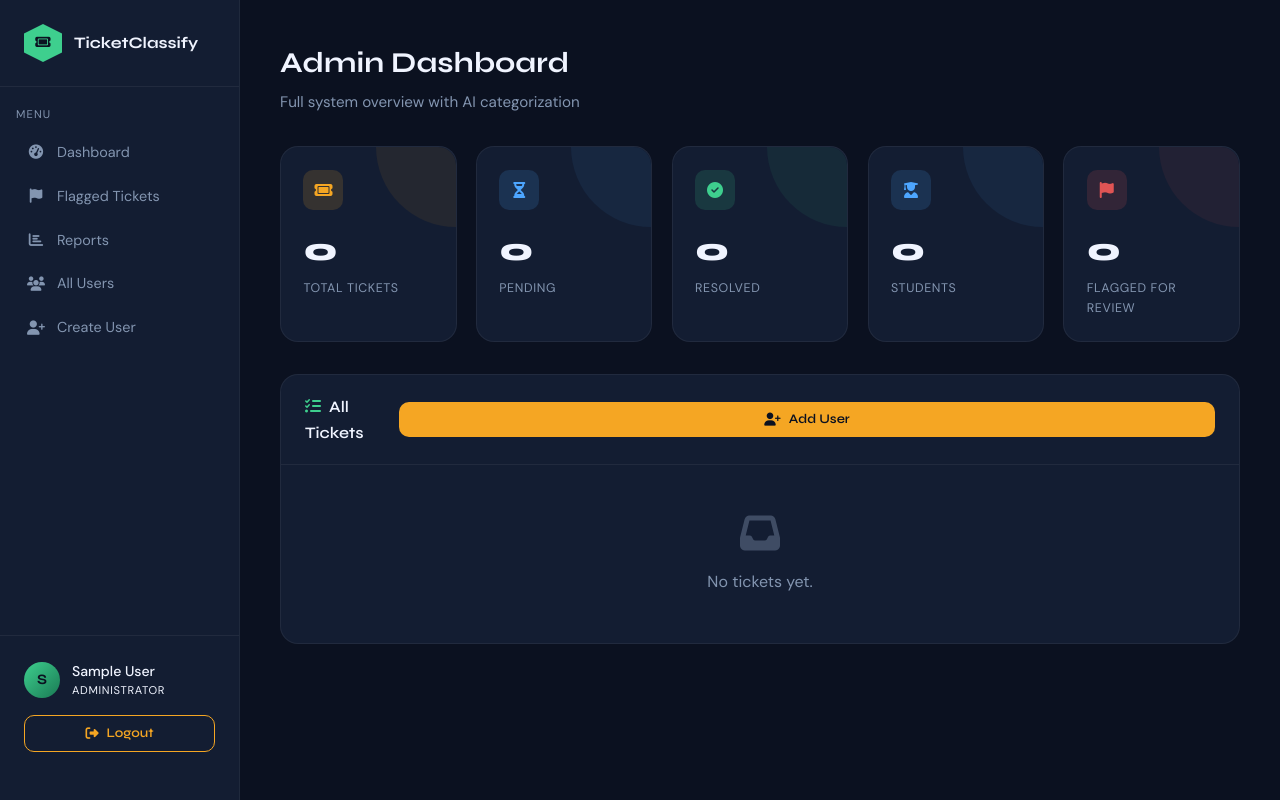
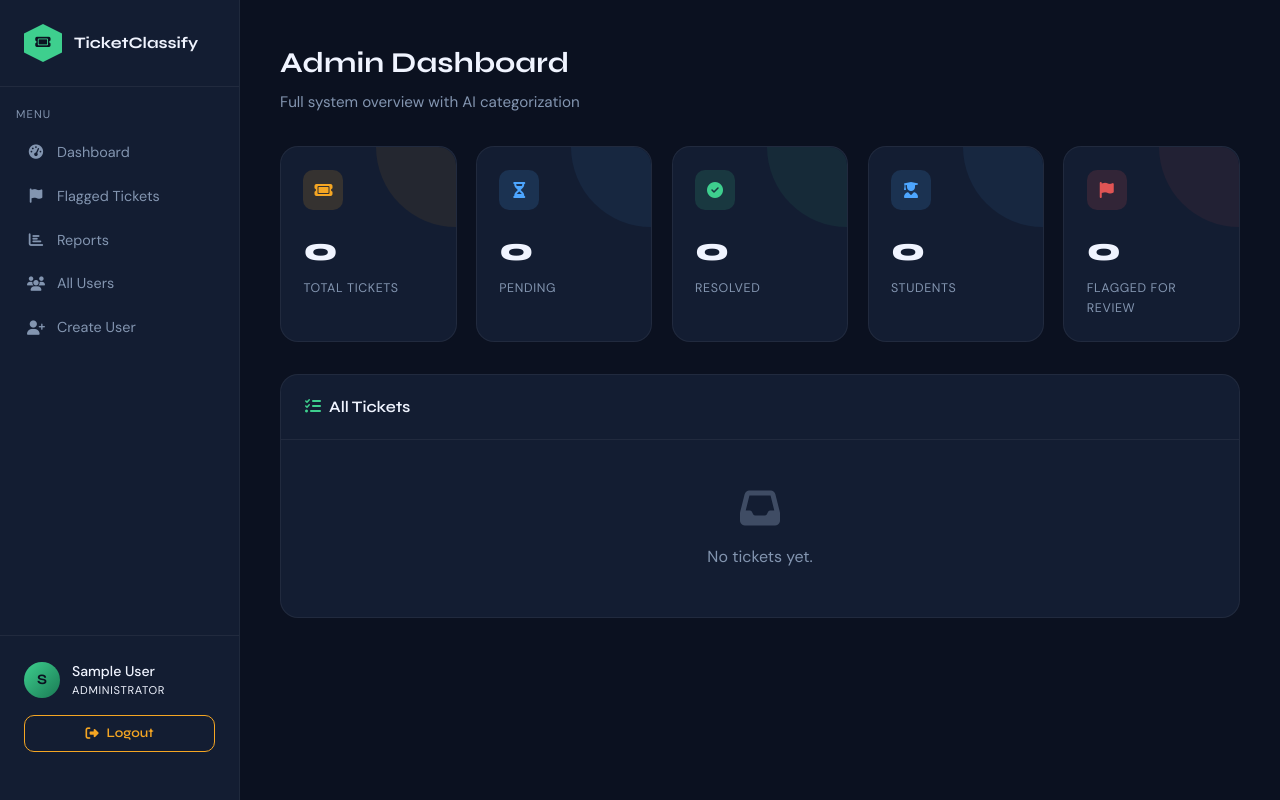
Before and after one commit to avik-ghosh-1174/ticketclassify, a Flask app: page /admin/dashboard in a window 1280 px wide. Run offline with Flask 3, Linux system fonts and the light colour scheme; the visitor is signed in with stand-in values (Sample User, id 1); data that the repository does not hold is empty; some libraries are stand-ins or nearby versions.

Commit message:
admin dashboard updated

```diff
--- a/templates/admin_dashboard.html
+++ b/templates/admin_dashboard.html
@@ -26,7 +26,6 @@
     <div class="table-card">
       <div class="table-header">
         <h3><i class="fa-solid fa-list-check" style="color:var(--admin);margin-right:.5rem"></i>All Tickets</h3>
-        <a href="{{ url_for('admin.create_user') }}" class="btn btn-primary btn-sm"><i class="fa-solid fa-user-plus"></i> Add User</a>
       </div>
       {% if tickets %}
       <table>
```
